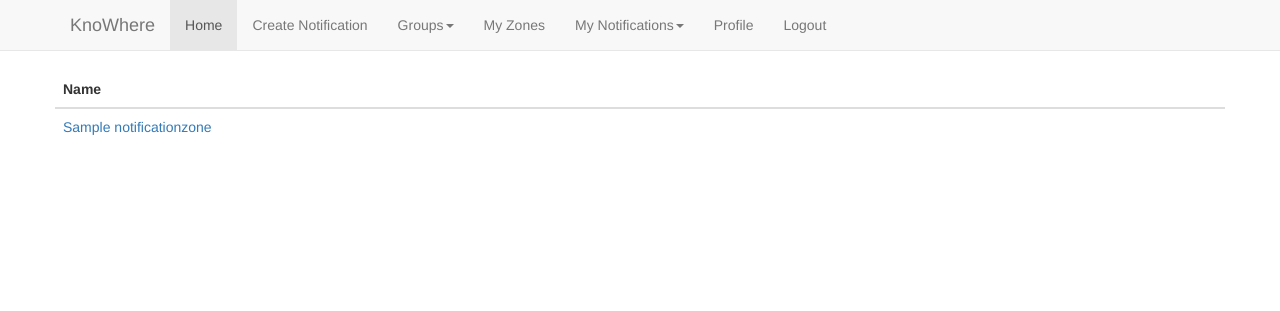
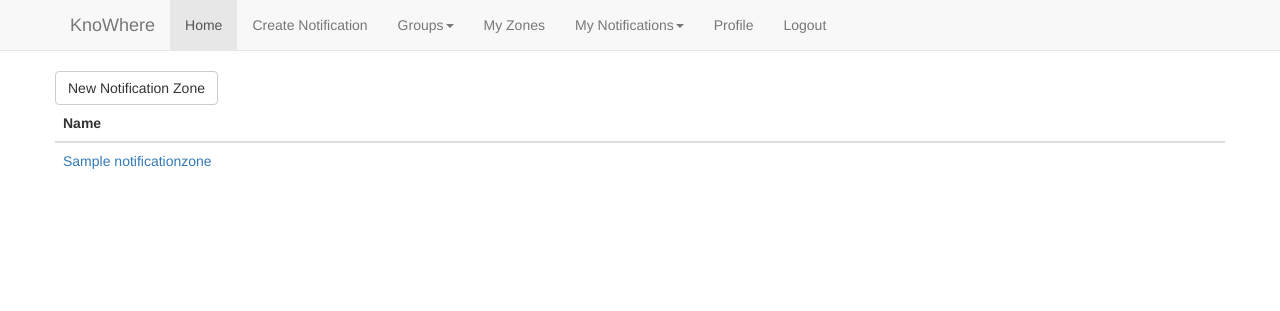
Before and after one commit to justKnoWhere/knowhere, a Django app: page /notification_zones/ in a window 1280 px wide. Shown: the top 311 px of the page. Run offline with Django 3.2, Linux system fonts and the light colour scheme; the first user in the database is signed in; tables that the repository leaves empty hold one stand-in row (Sample ...); some libraries are stand-ins or nearby versions.

Commit message:
MAINT Add new notification button to list view

```diff
--- a/website/templates/website/notification_zones.html
+++ b/website/templates/website/notification_zones.html
@@ -1,6 +1,11 @@
 {% extends "website/__base.html" %}
 
 {% block content %}
+    <div class="row">
+        <div class="btn-group" role="group" aria-label="...">
+          <a href="{% url 'notification_zone_new' %}" class="btn btn-default">New Notification Zone</a>
+        </div>
+    </div>
     <div class="row">
         <table class="table">
             <thead>
```
